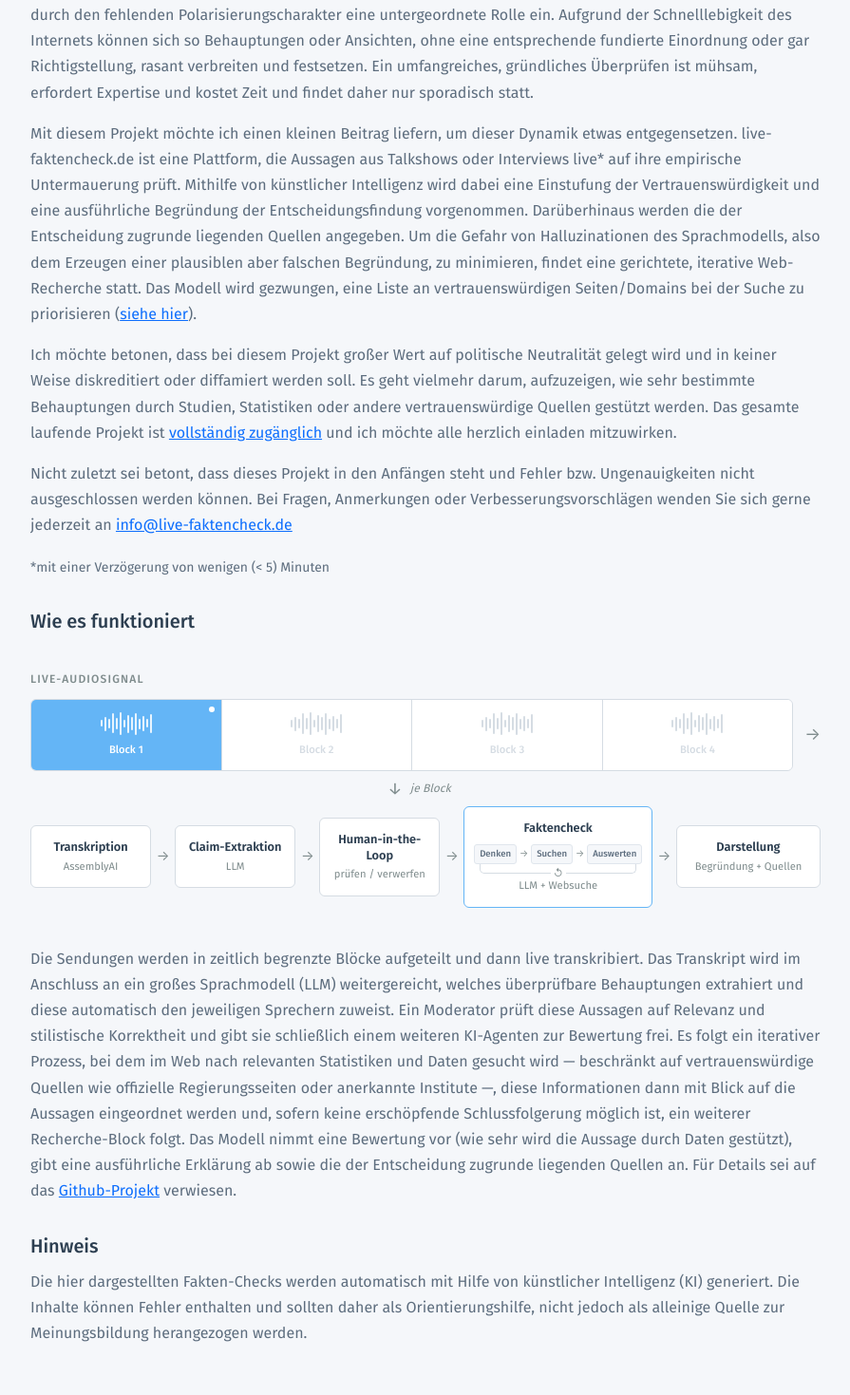
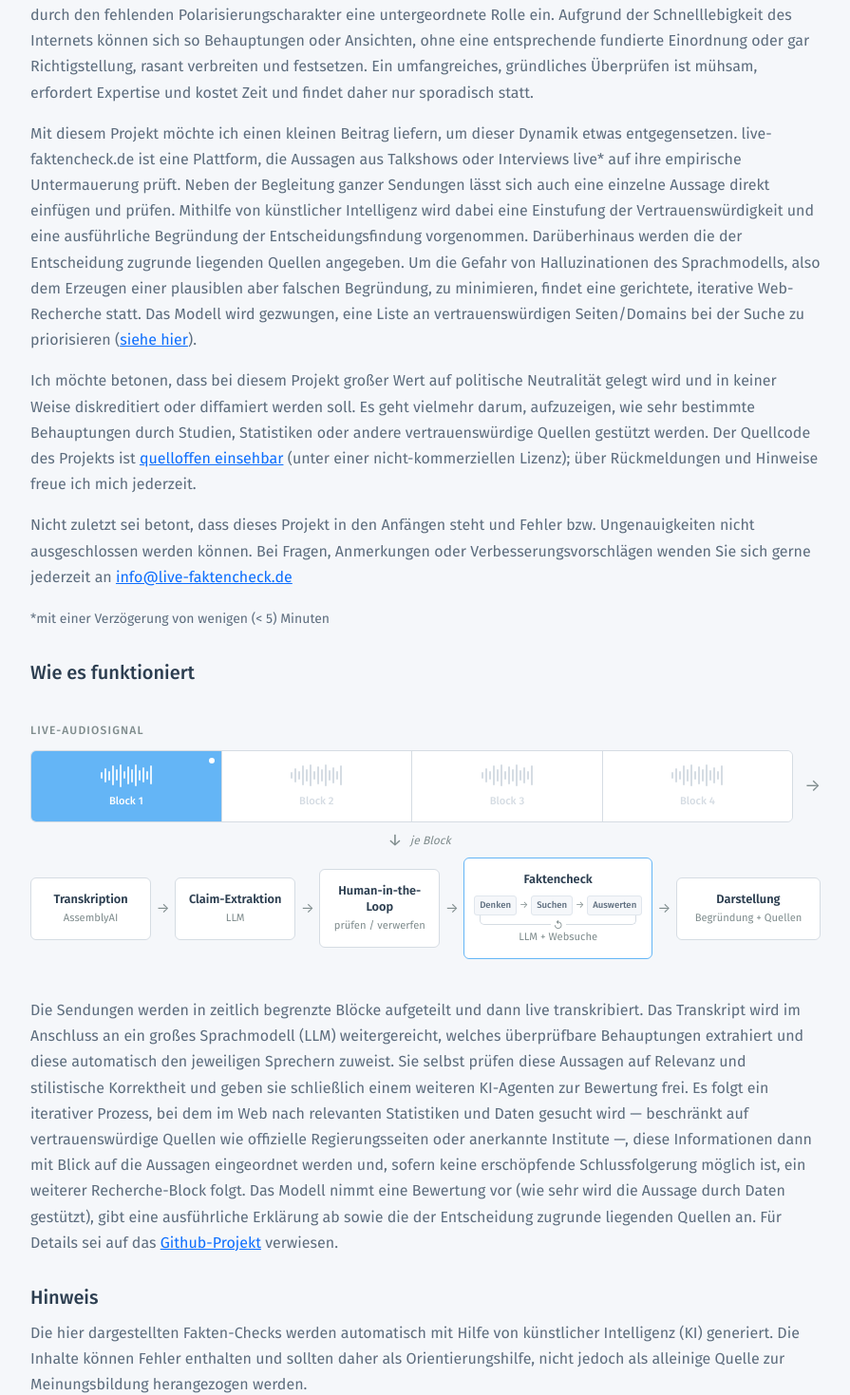
Before and after one commit to mertensu/live_faktencheck, a React (Vite) app in the folder frontend/: page /about in a window 1280 px wide. Shown: the part 270-1739 px from the top of the page at 95% size, without its empty margins (192-1087 px from the left). Built offline with nearby package versions, Linux system fonts and the light colour scheme; no server answers.

Commit message:
About-Page aktualisiert + Phase-2 Setup-Wizard in Roadmap

```diff
--- a/frontend/src/pages/AboutPage.jsx
+++ b/frontend/src/pages/AboutPage.jsx
@@ -21,7 +21,8 @@ export function AboutPage() {
         <p>
           Mit diesem Projekt möchte ich einen kleinen Beitrag liefern, um dieser Dynamik etwas entgegensetzen.
           live-faktencheck.de ist eine Plattform, die Aussagen aus Talkshows oder Interviews live* auf ihre
-          empirische Untermauerung prüft. Mithilfe von künstlicher Intelligenz wird dabei eine Einstufung der Vertrauenswürdigkeit und eine ausführliche Begründung der
+          empirische Untermauerung prüft. Neben der Begleitung ganzer Sendungen lässt sich auch eine einzelne
+          Aussage direkt einfügen und prüfen. Mithilfe von künstlicher Intelligenz wird dabei eine Einstufung der Vertrauenswürdigkeit und eine ausführliche Begründung der
           Entscheidungsfindung vorgenommen. Darüberhinaus werden die der Entscheidung zugrunde liegenden Quellen angegeben. Um die Gefahr von Halluzinationen des
           Sprachmodells, also dem Erzeugen einer plausiblen aber falschen Begründung, zu minimieren, findet
           eine gerichtete, iterative Web-Recherche statt. Das Modell wird gezwungen, eine Liste an
@@ -31,9 +32,9 @@ export function AboutPage() {
           Ich möchte betonen, dass bei diesem Projekt großer Wert auf politische Neutralität gelegt wird und
           in keiner Weise diskreditiert oder diffamiert werden soll. Es geht vielmehr darum, aufzuzeigen,
           wie sehr bestimmte Behauptungen durch Studien, Statistiken oder andere vertrauenswürdige Quellen
-          gestützt werden. Das gesamte laufende Projekt ist{' '}
-          <a href="https://github.com/mertensu/live_faktencheck">vollständig zugänglich</a> und ich möchte
-          alle herzlich einladen mitzuwirken.
+          gestützt werden. Der Quellcode des Projekts ist{' '}
+          <a href="https://github.com/mertensu/live_faktencheck">quelloffen einsehbar</a> (unter einer
+          nicht-kommerziellen Lizenz); über Rückmeldungen und Hinweise freue ich mich jederzeit.
         </p>
         <p>
           Nicht zuletzt sei betont, dass dieses Projekt in den Anfängen steht und Fehler bzw. Ungenauigkeiten nicht ausgeschlossen werden können. Bei Fragen, Anmerkungen oder Verbesserungsvorschlägen wenden Sie sich gerne jederzeit an <a href="mailto:info@live-faktencheck.de">info@live-faktencheck.de</a>
@@ -57,7 +58,7 @@ export function AboutPage() {
         )}
         <p>
           Die Sendungen werden in zeitlich begrenzte Blöcke aufgeteilt und dann live transkribiert. Das Transkript wird im Anschluss an ein großes Sprachmodell (LLM) weitergereicht,
-          welches überprüfbare Behauptungen extrahiert und diese automatisch den jeweiligen Sprechern zuweist. Ein Moderator prüft diese Aussagen auf Relevanz und stilistische Korrektheit und gibt sie schließlich
+          welches überprüfbare Behauptungen extrahiert und diese automatisch den jeweiligen Sprechern zuweist. Sie selbst prüfen diese Aussagen auf Relevanz und stilistische Korrektheit und geben sie schließlich
           einem weiteren KI-Agenten zur Bewertung frei. Es folgt ein iterativer Prozess, bei dem im Web nach relevanten Statistiken und Daten gesucht wird —
           beschränkt auf vertrauenswürdige Quellen wie offizielle Regierungsseiten oder anerkannte Institute —,
           diese Informationen dann mit Blick auf die Aussagen eingeordnet werden und, sofern keine erschöpfende
```
Also changed, not shown: 1 other file (tests, documents, lock files or other folders).
